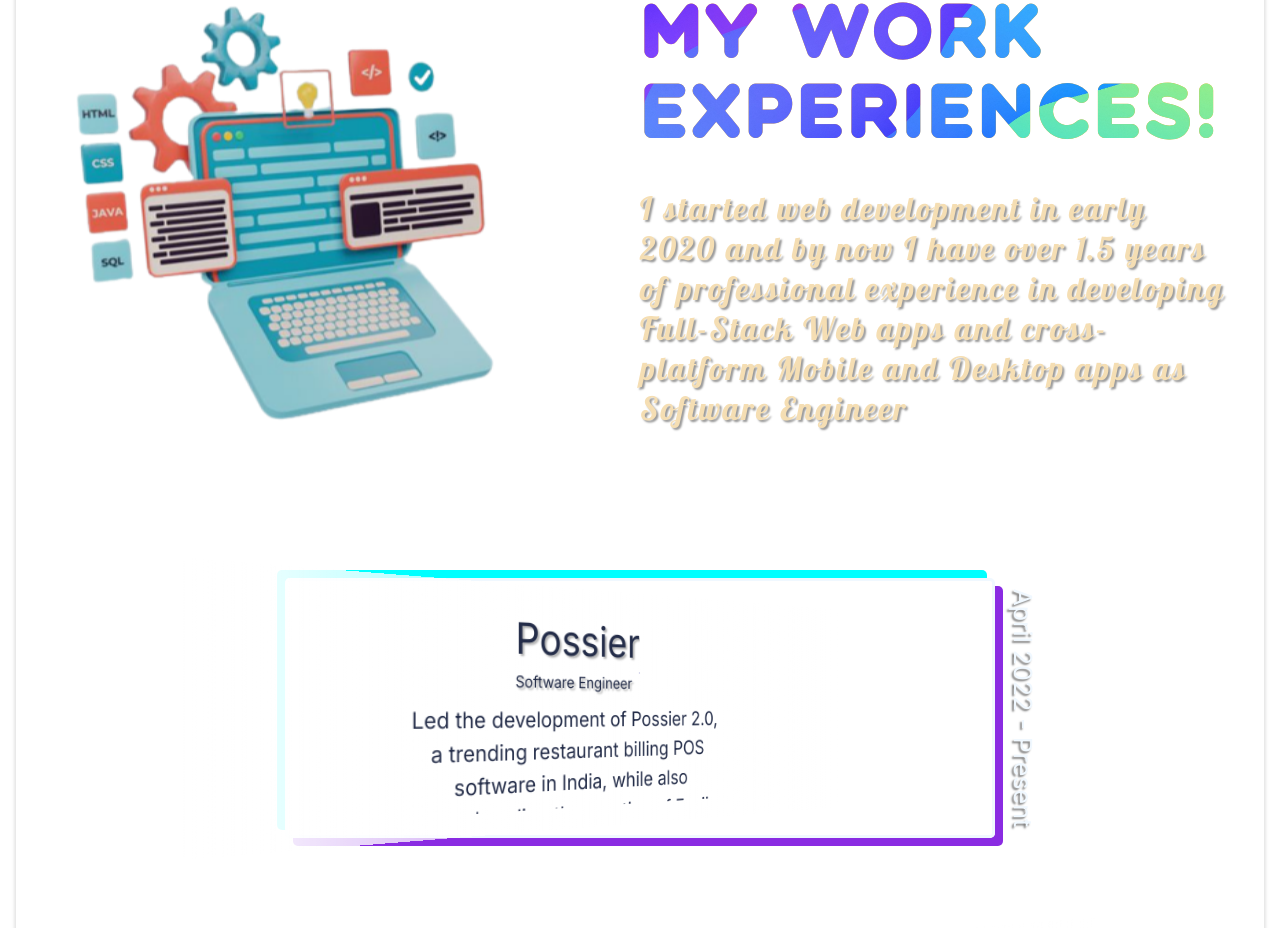
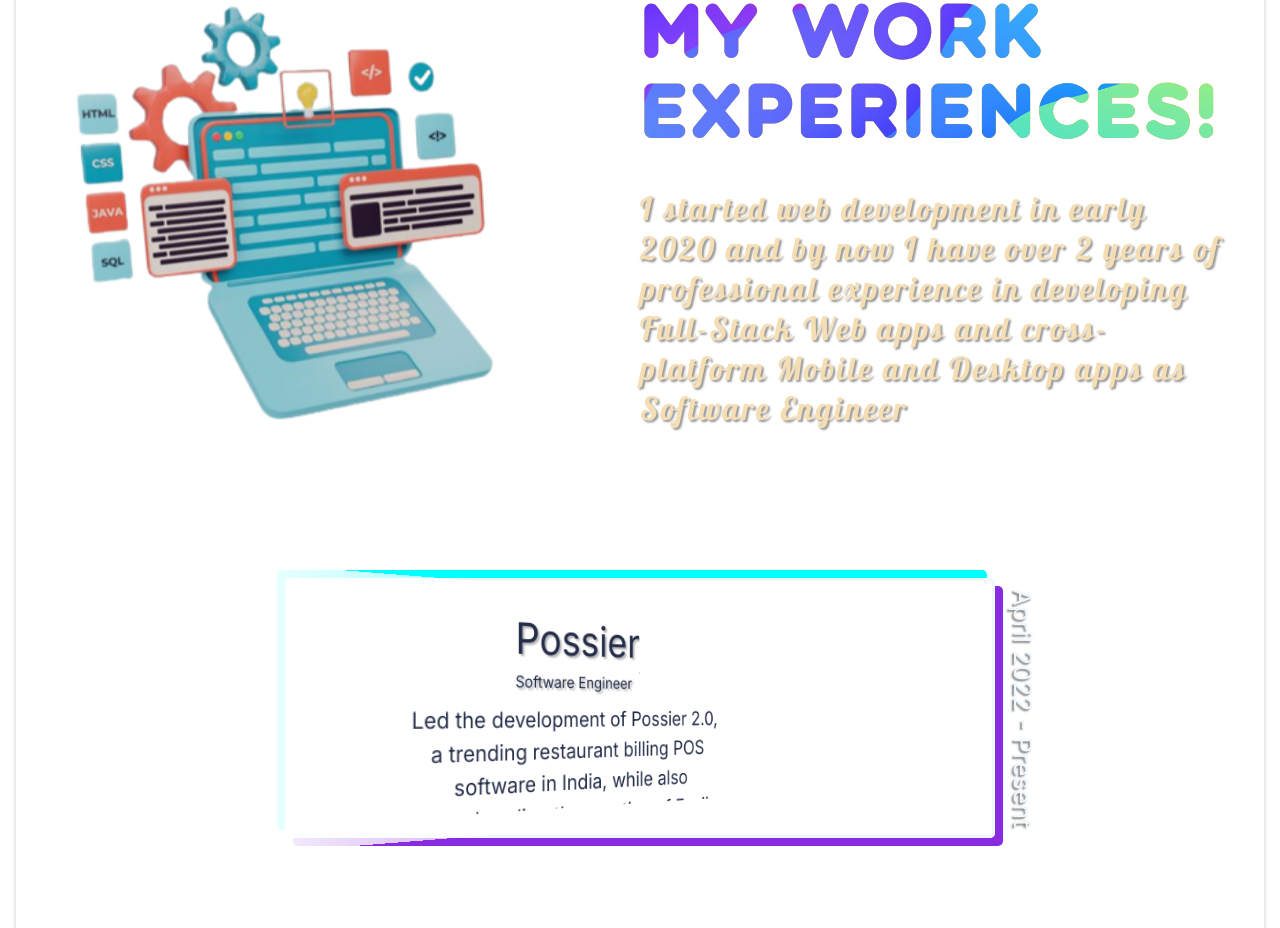
Before and after one commit to hmShuvo314/hmshuvo.me, a React (Vite) app: page / in a window 1280 px wide. Shown: the part 5100-6028 px from the top of the page. Built offline with nearby package versions, Linux system fonts and the light colour scheme; a web font is replaced by a local one.

Commit message:
minor updates

```diff
--- a/src/components/Project.jsx
+++ b/src/components/Project.jsx
@@ -65,7 +65,7 @@
             <h1 className="gradient">My work experiences!</h1>
 
             <p className="styled">
-              I started web development in early 2020 and by now I have over 1.5
+              I started web development in early 2020 and by now I have over 2
               years of professional experience in developing Full-Stack Web apps
               and cross-platform Mobile and Desktop apps as Software Engineer
             </p>
```
